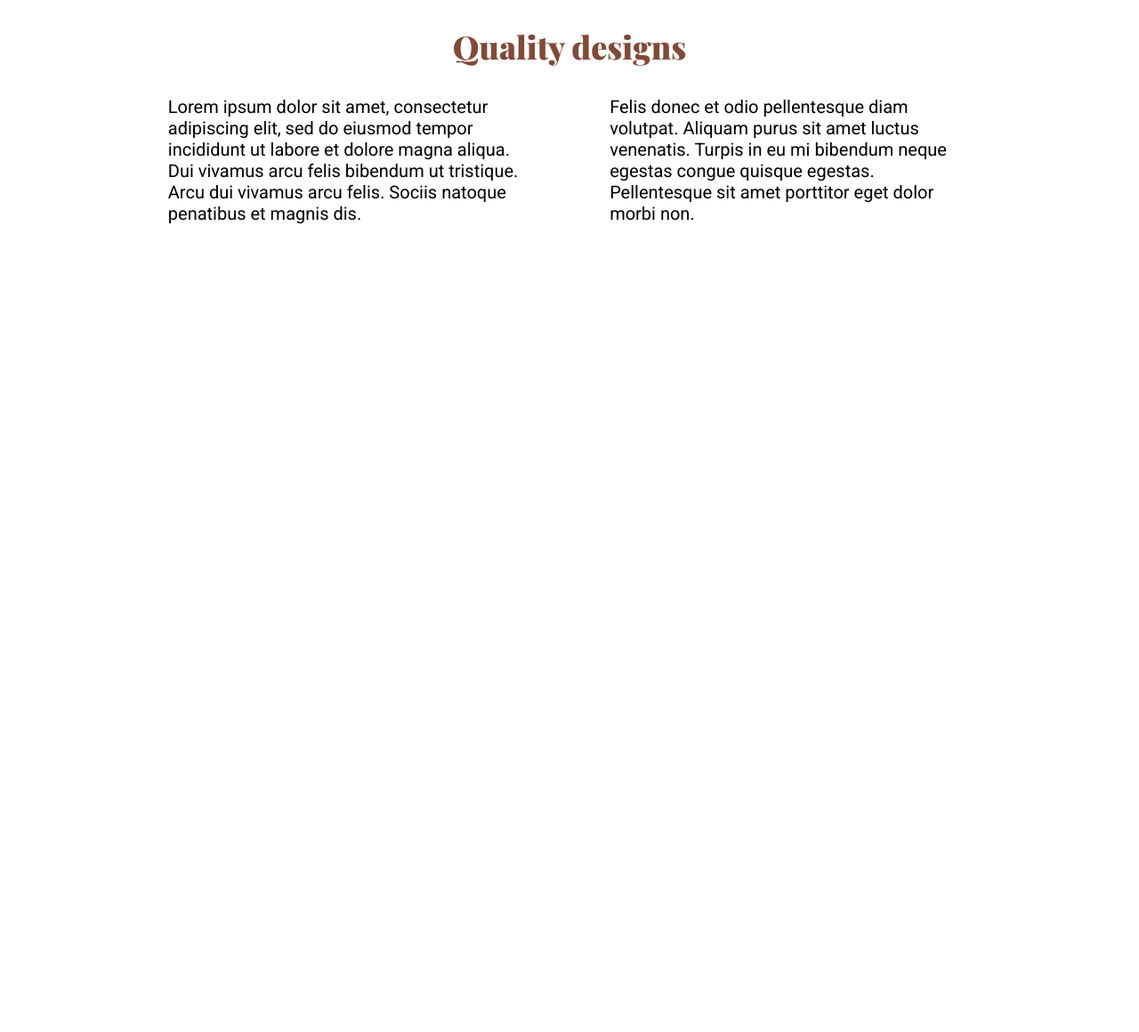
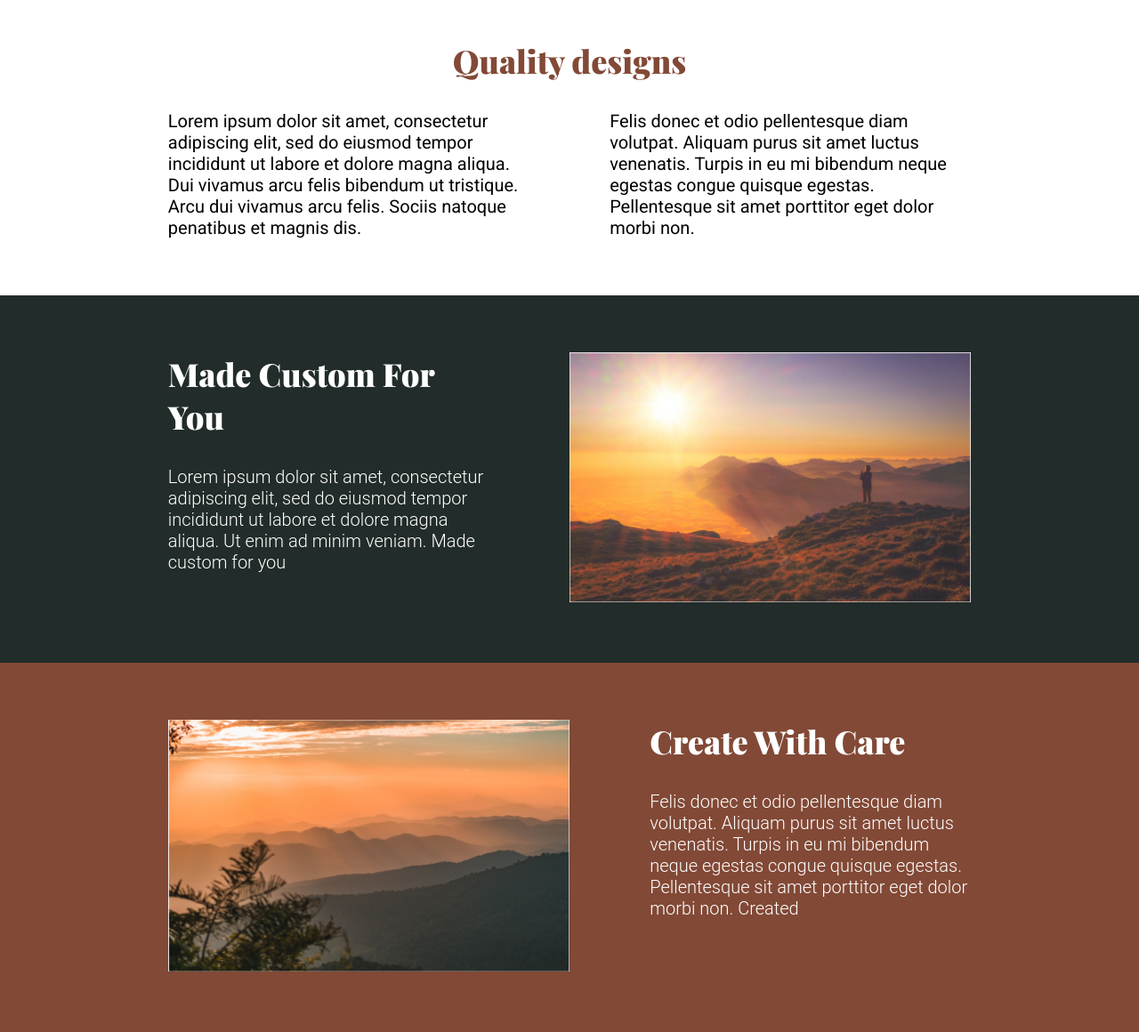
Before and after one commit to VisheshSingh/21DayResponsiveChallenge, a plain HTML site: page challenge-07/index.html in a window 1280 px wide. Shown: the part 680-1840 px from the top of the page at 89% size. Before the commit the page ends 980 px from the top, so only its background shows below. Drawn offline with nearby package versions, Linux system fonts and the light colour scheme.

Commit message:
section 3 & 4 🐱‍🏍😁

```diff
--- a/challenge-07/index.html
+++ b/challenge-07/index.html
@@ -45,5 +45,46 @@
         </div>
       </section>
     </main>
+
+    <section class="section-3">
+      <div class="container">
+        <div class="row main">
+          <div class="summary">
+            <h3>made custom for you</h3>
+            <p>
+              Lorem ipsum dolor sit amet, consectetur adipiscing elit, sed do
+              eiusmod tempor incididunt ut labore et dolore magna aliqua. Ut
+              enim ad minim veniam. Made custom for you
+            </p>
+          </div>
+          <div class="img-container">
+            <img src="./image-01.jpg" alt="sunset from over the mountains" />
+          </div>
+        </div>
+      </div>
+    </section>
+
+    <section class="section-4">
+      <div class="container">
+        <div class="row main">
+          <div class="img-container">
+            <img
+              src="./image-02.jpg"
+              alt="sunset, mountains, clouds and trees"
+            />
+          </div>
+          <div class="summary">
+            <h3>create with care</h3>
+
+            <p>
+              Felis donec et odio pellentesque diam volutpat. Aliquam purus sit
+              amet luctus venenatis. Turpis in eu mi bibendum neque egestas
+              congue quisque egestas. Pellentesque sit amet porttitor eget dolor
+              morbi non. Created
+            </p>
+          </div>
+        </div>
+      </div>
+    </section>
   </body>
 </html>
--- a/challenge-07/style.css
+++ b/challenge-07/style.css
@@ -42,7 +42,7 @@ header,
 }
 
 main {
-  padding: 3rem 0;
+  padding: 4rem 0;
 }
 
 main h2 {
@@ -66,3 +66,41 @@ main h2 {
   font-family: 'Roboto', sans-serif;
   font-size: 1.25rem;
 }
+
+.section-3 {
+  background-color: #222c2a;
+}
+
+.section-4 {
+  background-color: #824936;
+}
+
+.section-3,
+.section-4 {
+  color: #fff;
+  padding: 4rem 0;
+}
+
+.summary {
+  width: 40%;
+}
+
+.img-container {
+  width: 50%;
+}
+
+.img-container img {
+  width: 100%;
+}
+
+.summary h3 {
+  font-family: 'Playfair Display', serif;
+  text-transform: capitalize;
+  font-size: 2.25rem;
+  margin-bottom: 2rem;
+}
+
+.summary p {
+  font-size: 1.25rem;
+  font-family: 'Roboto Light', sans-serif;
+}
```
